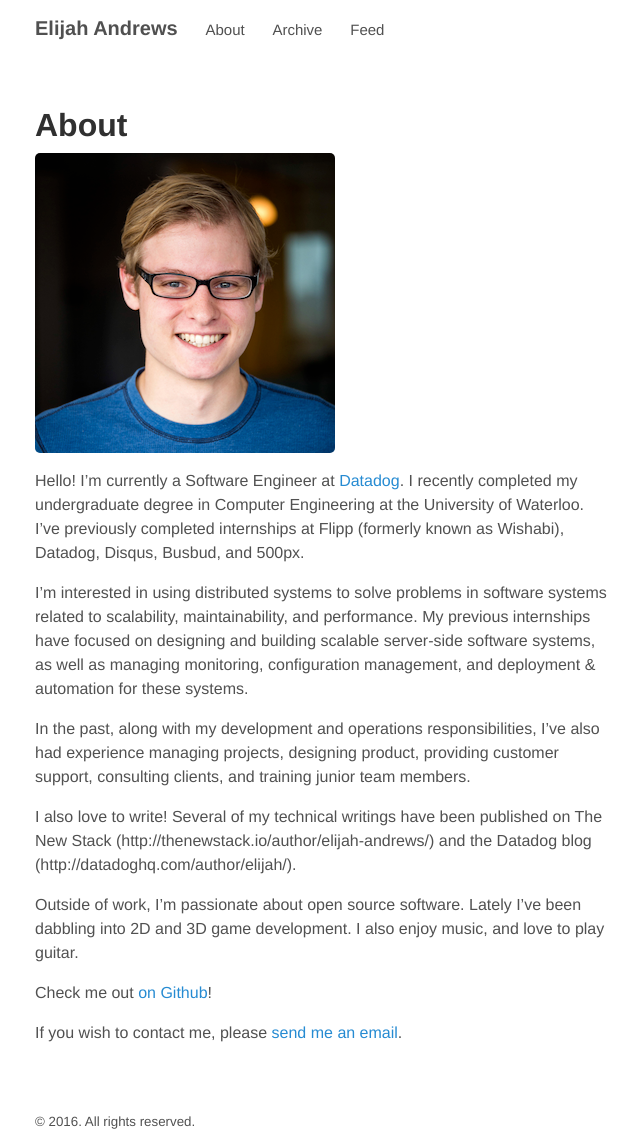
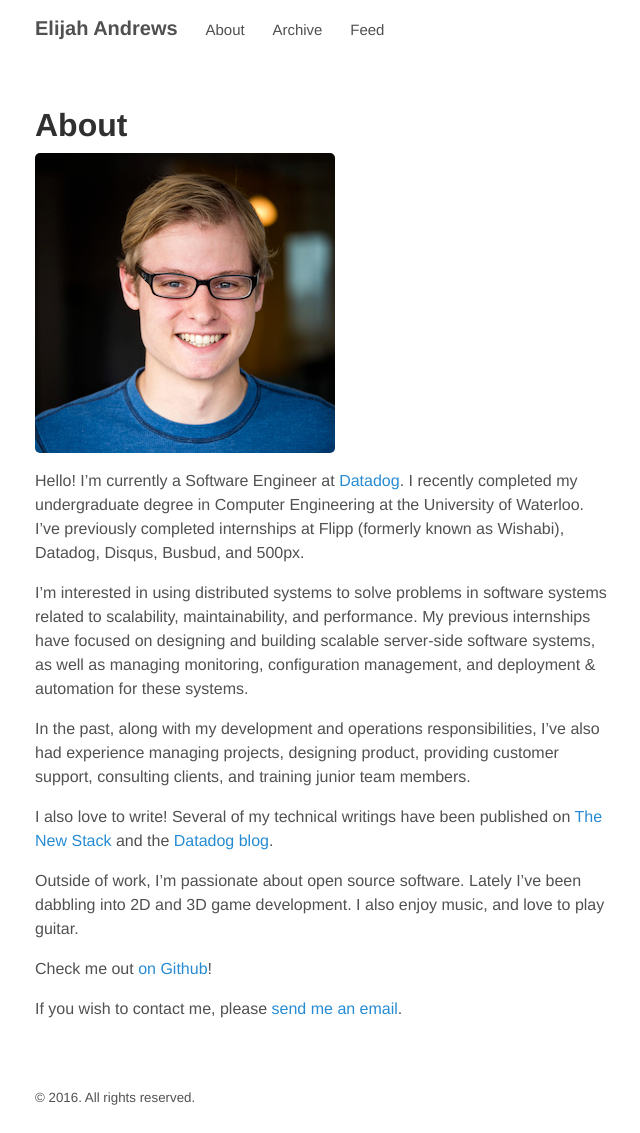
Before and after one commit to elijahandrews/elijahandrews.github.io, a Jekyll site: the page built from about.md, in a window 1280 px wide. Shown: the whole page, without its empty margins (317-957 px from the left). Built offline with Jekyll 4.4.1, drawn with Linux system fonts in a browser that asks for light colours; after the commit the page ends 1109 px from its top, so only the background shows below that.

Commit message:
update links in about

```diff
--- a/about.md
+++ b/about.md
@@ -22,8 +22,8 @@ also had experience managing projects, designing product, providing customer
 support, consulting clients, and training junior team members.
 
 I also love to write! Several of my technical writings have been published on
-The New Stack (http://thenewstack.io/author/elijah-andrews/) and the Datadog
-blog (http://datadoghq.com/author/elijah/).
+[The New Stack](http://thenewstack.io/author/elijah-andrews/) and the [Datadog
+blog](http://datadoghq.com/author/elijah/).
 
 Outside of work, I'm passionate about open source software. Lately I’ve been
 dabbling into 2D and 3D game development. I also enjoy music, and love to play
```
